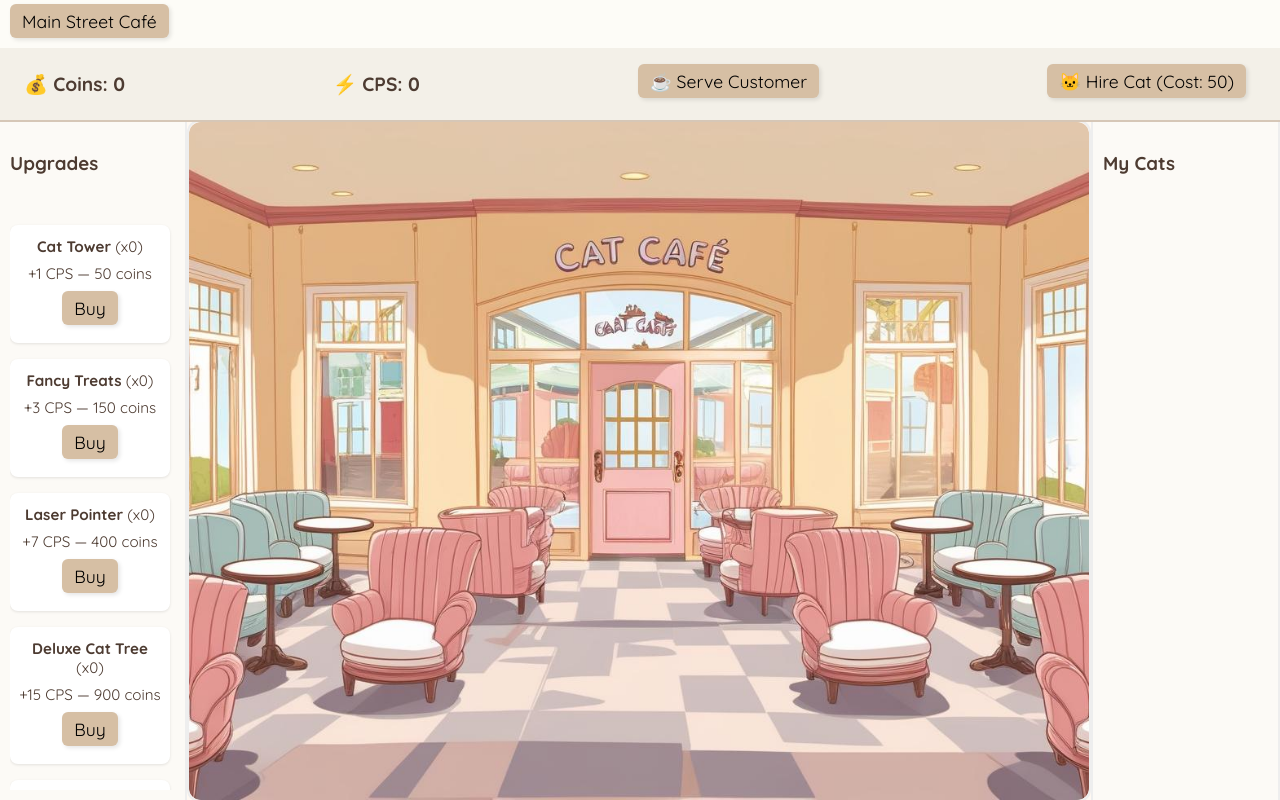
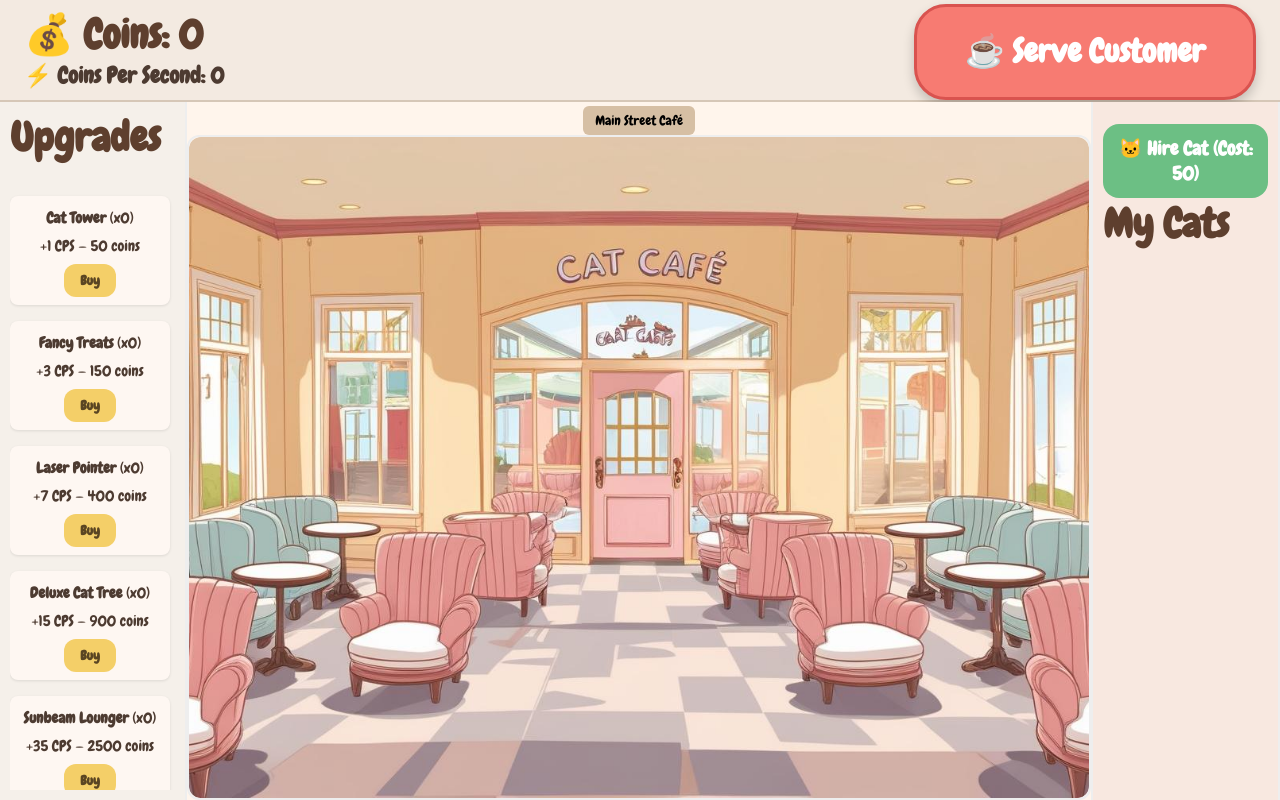
Before and after one commit to scrowley016/cat-cafe-idle, a React (Create React App) app: page / in a window 1280 px wide. Built offline with nearby package versions, Linux system fonts and the light colour scheme.

Commit message:
styled the page more

```diff
--- a/src/App.css
+++ b/src/App.css
@@ -17,13 +17,13 @@ body {
   margin: 0;
   padding: 0;
   background-color: #fdfcf7;
-  font-family: 'Quicksand', sans-serif;
+  font-family: "Chewy", system-ui;
   color: #4d3b31;
 }
 
 h1,
 h2 {
-  font-family: 'Quicksand', sans-serif;
+  font-family: "Chewy", system-ui;
   font-size: 2.5rem;
   color: #5e3f2e;
 }
@@ -36,21 +36,7 @@ h2 {
 }
 
 button {
-  background-color: #d6bfa4;
-  border: none;
-  border-radius: 12px;
-  padding: 12px 24px;
-  font-size: 1.1rem;
-  cursor: pointer;
-  margin: 10px;
-  transition: background-color 0.3s ease, transform 0.2s ease;
-  box-shadow: 2px 2px 4px rgba(0, 0, 0, 0.1);
-  font-family: 'Joti One', cursive;
-}
-
-button:hover {
-  background-color: #c2a78f;
-  transform: translateY(-2px);
+  background: none;
 }
 
 .stats,
@@ -73,7 +59,7 @@ button:hover {
   display: flex;
   flex-direction: column;
   align-items: center;
-  background-color: #fff7f0;
+  background-color: #fef7f2;
   border-radius: 12px;
   padding: 1rem;
   box-shadow: 0 2px 6px rgba(0, 0, 0, 0.05);
@@ -149,7 +135,7 @@ body,
   height: 100%;
   margin: 0;
   overflow: hidden;
-  font-family: 'Quicksand', sans-serif;
+  font-family: "Chewy", system-ui;
 }
 
 .game-container {
@@ -162,13 +148,24 @@ body,
   display: flex;
   justify-content: space-between;
   align-items: center;
-  background: #f3f0e8;
-  padding: 12px 24px;
+  background: #f3eae1;
+  padding: 0px 24px;
   font-size: 1.2rem;
   font-weight: bold;
   border-bottom: 2px solid #d6c7b7;
-  gap: 1rem;
+  /* gap: 1rem; */
 }
+.coin > div >h2, h3 {
+  padding: 0%;
+  margin: 0;
+  flex: 1;
+}
+
+.panel >h2 {
+  margin: 0;
+  padding: 0;
+}
+
 
 .hud-stats {
   display: flex;
@@ -199,7 +196,7 @@ button.serve-btn:hover {
 
 .panel {
   width: 240px;
-  background: #fcfaf6;
+  background: #f5f0ea;
   border-right: 2px solid #eee;
   padding: 10px;
   display: flex;
@@ -208,6 +205,7 @@ button.serve-btn:hover {
 
 .cat-roster {
   border-left: 2px solid #eee;
+  background: #f8e8e0;
 }
 
 .scroll-area {
@@ -219,8 +217,9 @@ button.serve-btn:hover {
 .cafe-area {
   flex: 1;
   position: relative;
-  background: #fff9f2;
+  background: #fff5ec;
   display: flex;
+  flex-direction: column;
   justify-content: center;
   align-items: center;
 }
@@ -232,7 +231,7 @@ button.serve-btn:hover {
 }
 
 .upgrade-card {
-  background: #fff;
+  background: #fef7f2;
   padding: 0.5rem;
   margin-bottom: 1rem;
   border-radius: 8px;
@@ -246,7 +245,7 @@ button {
   margin-top: 4px;
   cursor: pointer;
   border-radius: 6px;
-  font-family: 'Quicksand', sans-serif;
+  font-family: "Chewy", system-ui;
 }
 
 
@@ -306,3 +305,43 @@ button {
     display: block;
   }
 }
+button.serve-btn {
+  background-color: #f77b72;
+  color: white;
+  font-size: 2rem;
+  font-weight: bold;
+  padding: 24px 48px;
+  border-radius: 32px;
+  box-shadow: 0 6px 12px rgba(0, 0, 0, 0.2);
+  border: 3px solid #d9534f;
+  transition: transform 0.2s ease, background-color 0.3s ease;
+}
+button.serve-btn:hover {
+  background-color: #d9534f;
+  transform: translateY(-4px);
+}
+
+button.hire-btn {
+  background-color: #6cbf84;
+  color: white;
+  font-size: 1.2rem;
+  font-weight: bold;
+  padding: 12px 0px;
+  border-radius: 16px;
+  margin-top: 12px;
+  transition: background-color 0.3s ease;
+}
+button.hire-btn:hover {
+  background-color: #519e6d;
+}
+
+button.upgrade-btn {
+  background-color: #f4cf68;
+  color: #5a4522;
+  font-weight: bold;
+  padding: 8px 16px;
+  border-radius: 12px;
+}
+button.upgrade-btn:hover {
+  background-color: #d4b358;
+}
--- a/src/App.js
+++ b/src/App.js
@@ -221,29 +221,19 @@ const handleClick = (e) => {
 
   return (
     <div className="game-container">
-      <div className="cafe-tabs">
-        {cafes.map((cafe, i) => (
-          <button
-            key={cafe.id}
-            onClick={() => setCurrentCafeIndex(i)}
-            className={currentCafeIndex === i ? "active" : ""}
-          >
-            {cafe.name}
-          </button>
-        ))}
-      </div>
       <header className="hud">
-        <div>💰 Coins: {coins}</div>
-        <div>⚡ CPS: {coinsPerSecond}</div>
-        <button onClick={handleClick}>☕ Serve Customer</button>
-        <button onClick={hireCat}>
-          🐱 Hire Cat (Cost: {Math.floor(50 * Math.pow(1.375, cats))})
+        <div className="coin">
+          <div> <h2>💰 Coins: {coins}</h2></div>
+          <div> <h3>⚡ Coins Per Second: {coinsPerSecond}</h3></div>
+        </div>
+        <button onClick={handleClick} className="serve-btn">
+          ☕ Serve Customer
         </button>
       </header>
 
       <div className="game-body">
         <aside className="panel upgrades">
-          <h3>Upgrades</h3>
+          <h2>Upgrades</h2>
           <div className="scroll-area">
             {currentCafe.upgrades.map((up) => {
               const cost = Math.floor(
@@ -257,7 +247,12 @@ const handleClick = (e) => {
                   <p>
                     +{up.cps} CPS — {cost} coins
                   </p>
-                  <button onClick={() => buyUpgrade(up.id)}>Buy</button>
+                  <button
+                    className="upgrade-btn"
+                    onClick={() => buyUpgrade(up.id)}
+                  >
+                    Buy
+                  </button>
                 </div>
               );
             })}
@@ -265,7 +260,22 @@ const handleClick = (e) => {
         </aside>
 
         <main className="cafe-area">
-          <CafeVisual cats={currentCafe.cats} upgrades={currentCafe.upgrades} background={currentCafe.background} />
+          <div className="cafe-tabs">
+            {cafes.map((cafe, i) => (
+              <button
+                key={cafe.id}
+                onClick={() => setCurrentCafeIndex(i)}
+                className={currentCafeIndex === i ? "active" : ""}
+              >
+                {cafe.name}
+              </button>
+            ))}
+          </div>
+          <CafeVisual
+            cats={currentCafe.cats}
+            upgrades={currentCafe.upgrades}
+            background={currentCafe.background}
+          />
         </main>
 
         {/* Mobile Toggle Button */}
@@ -278,7 +288,10 @@ const handleClick = (e) => {
         {/* Conditionally render cat roster */}
         {(window.innerWidth >= 768 || showCats) && (
           <aside className="panel cat-roster">
-            <h3>My Cats</h3>
+            <button className="hire-btn" onClick={hireCat}>
+              🐱 Hire Cat (Cost: {Math.floor(50 * Math.pow(1.375, cats))})
+            </button>
+            <h2>My Cats</h2>
             <div className="scroll-area">
               {currentCafe.cats.map((cat, i) => (
                 <div key={i} className="cat-card">
```
